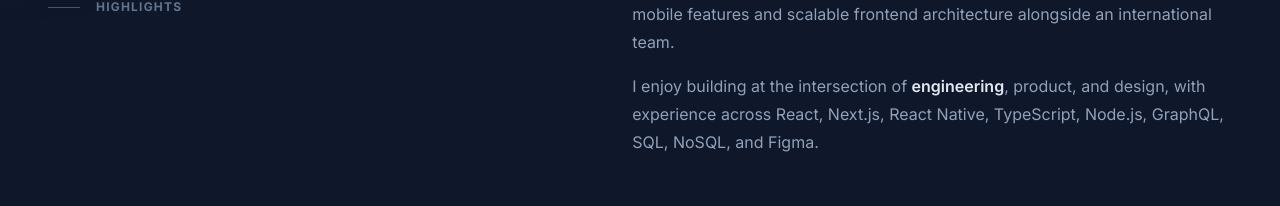
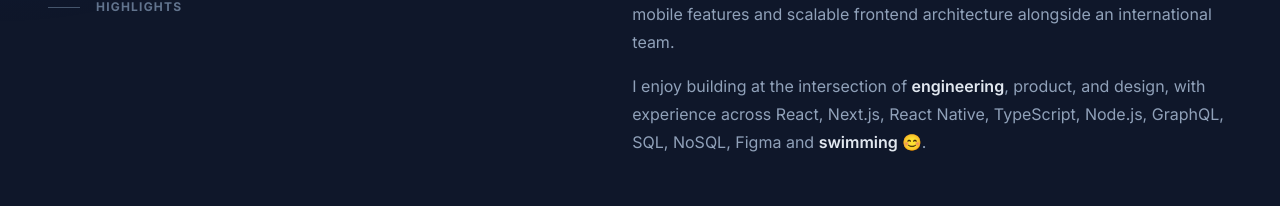
Before and after one commit to machivictor/next-portfolio-website, a Next.js app: page / in a window 1280 px wide. Shown: the part 453-659 px from the top of the page. Built offline with nearby package versions, Linux system fonts and the light colour scheme.

Commit message:
Added swimming to skills 😊

```diff
--- a/src/data/portfolio.ts
+++ b/src/data/portfolio.ts
@@ -61,7 +61,7 @@
   "While in university, I invented and registered a utility model for a dynamic timetable scheduling system, which later became **Tamari** — an education technology platform for university timetable scheduling, academic coordination, and learning resource sharing.",
   "Currently, I’m building **Black Book**, a mobile-first POS platform helping Kenyan SMEs manage sales, inventory, debt, and payments directly from a smartphone without expensive hardware or complicated setup.",
   "Previously, I contributed to **AIam**, an AI-driven application focused on automation and personalized user experiences, working on cross-platform mobile features and scalable frontend architecture alongside an international team.",
-  "I enjoy building at the intersection of **engineering**, product, and design, with experience across React, Next.js, React Native, TypeScript, Node.js, GraphQL, SQL, NoSQL, and Figma.",
+  "I enjoy building at the intersection of **engineering**, product, and design, with experience across React, Next.js, React Native, TypeScript, Node.js, GraphQL, SQL, NoSQL, Figma and **swimming 😊**.",
 ];
 
 export const experiences: Experience[] = [
```
